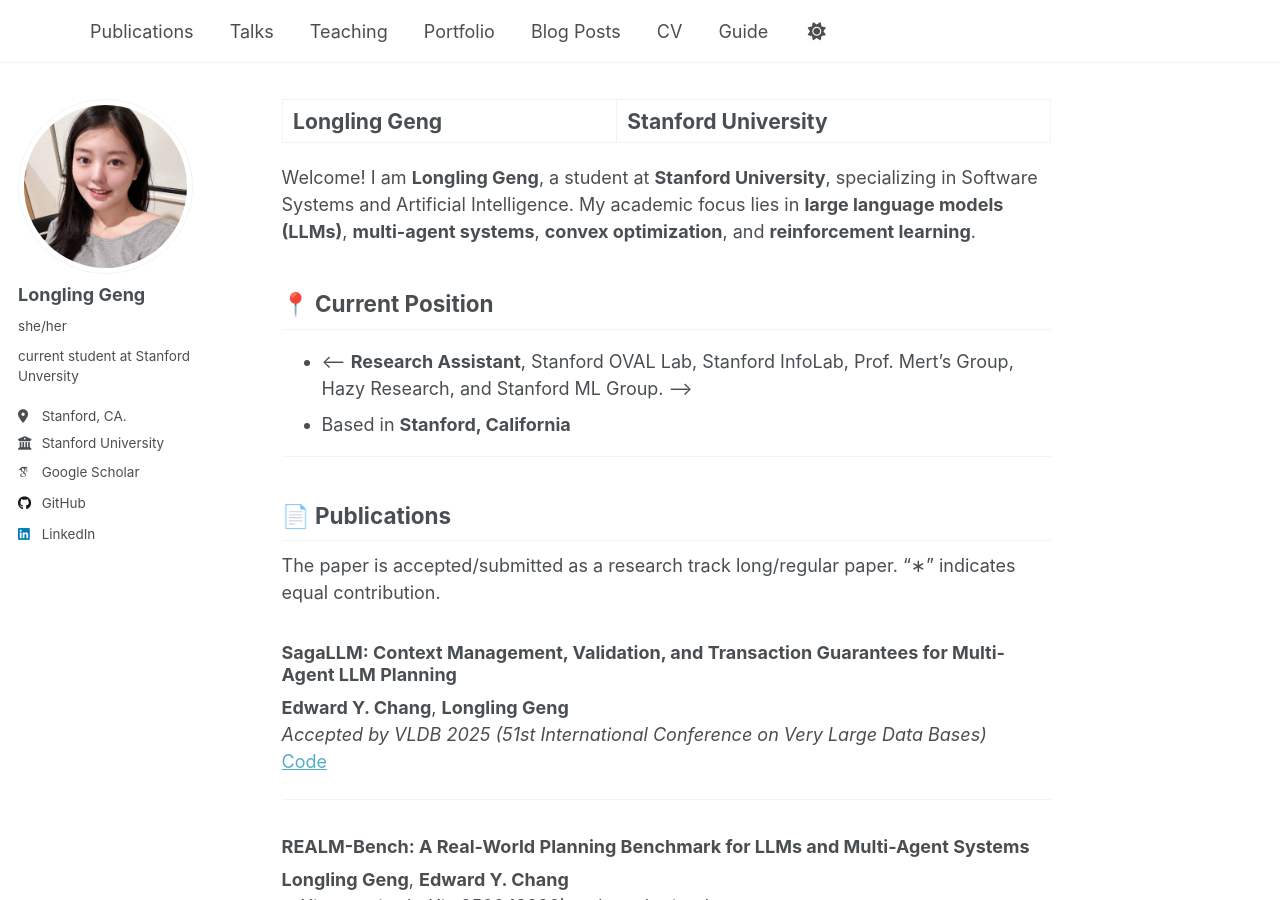
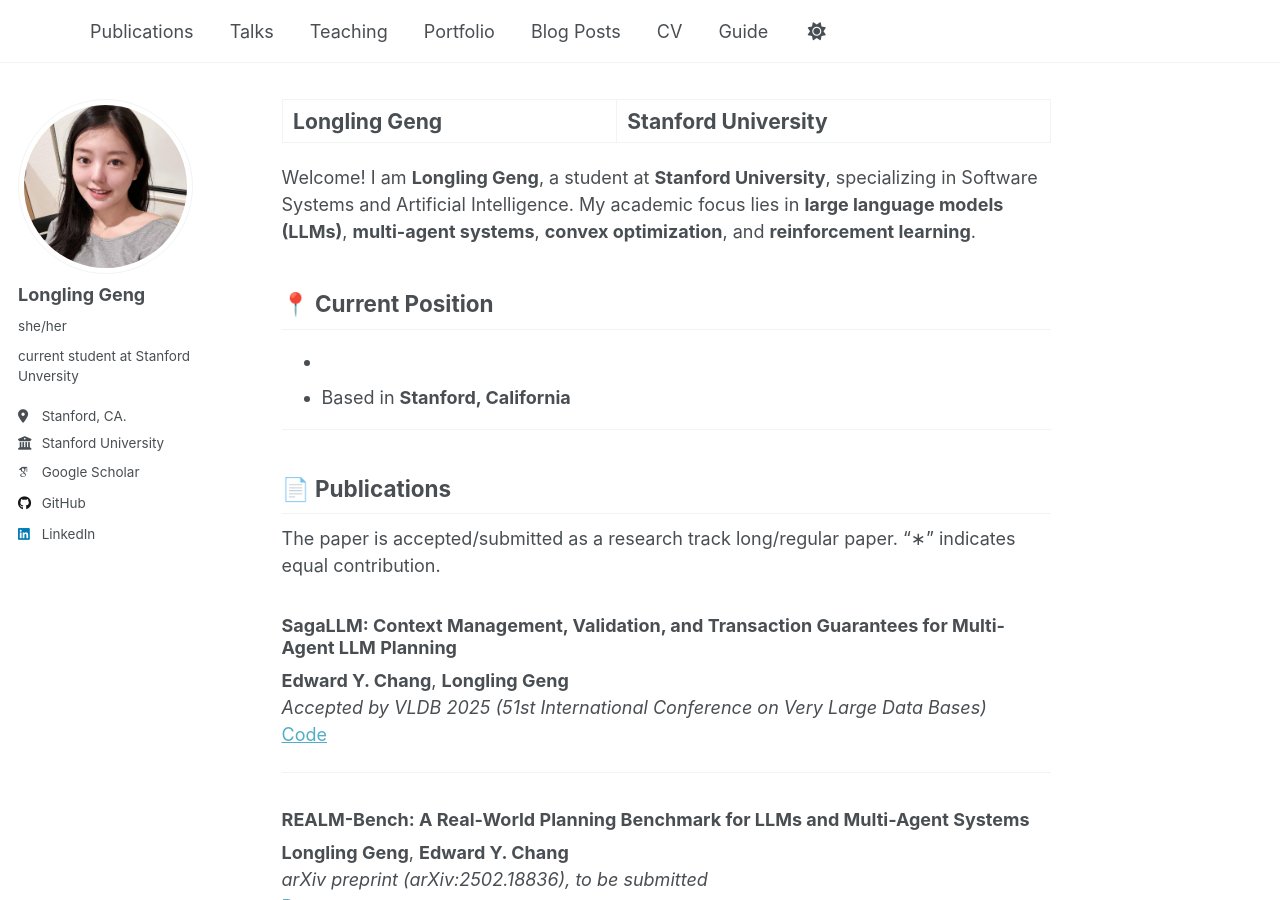
Before and after one commit to genglongling/genglongling.github.io, a Jekyll site: the page built from _pages/about.md, in a window 1280 px wide and 900 px high. Built offline with Jekyll 4.4.1, drawn with Linux system fonts in a browser that asks for light colours; some web fonts are replaced; a script that is not in the unit is left out.

Commit message:
Update about.md

```diff
--- a/_pages/about.md
+++ b/_pages/about.md
@@ -11,7 +11,7 @@ Welcome! I am **Longling Geng**, a student at **Stanford University**, specializ
 
 ## 📍 Current Position
 
-- <-- **Research Assistant**, Stanford OVAL Lab, Stanford InfoLab, Prof. Mert's Group, Hazy Research, and Stanford ML Group. -->
+- <!-- **Research Assistant**, Stanford OVAL Lab, Stanford InfoLab, Prof. Mert's Group, Hazy Research, and Stanford ML Group. -->
 - Based in **Stanford, California**
 
 ---
```
